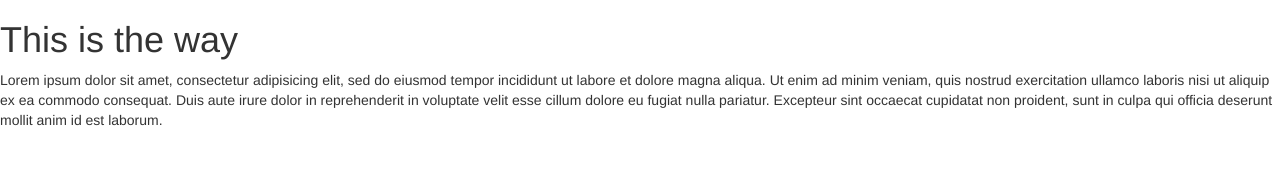
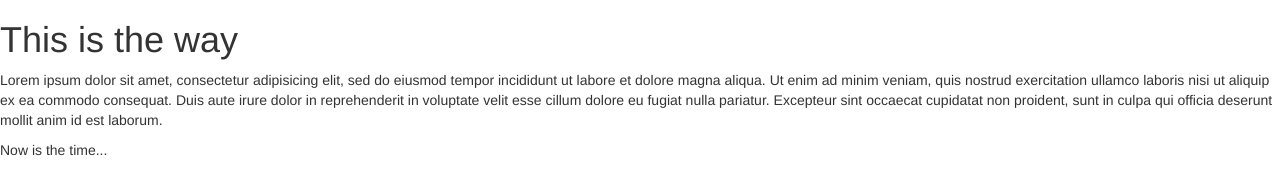
Before and after one commit to pmccann/pmccann.github.io, a plain HTML site: page index.html in a window 1280 px wide. Drawn offline with nearby package versions, Linux system fonts and the light colour scheme.

Commit message:
More content with things...

```diff
--- a/index.html
+++ b/index.html
@@ -16,5 +16,7 @@ laboris nisi ut aliquip ex ea commodo consequat. Duis aute irure dolor in repreh
 esse cillum dolore eu fugiat nulla pariatur. Excepteur sint occaecat cupidatat non proident, sunt in culpa
 qui officia deserunt mollit anim id est laborum.</p>
 
+<p>Now is the time...</p>
+
 </body>
 </html>
```
